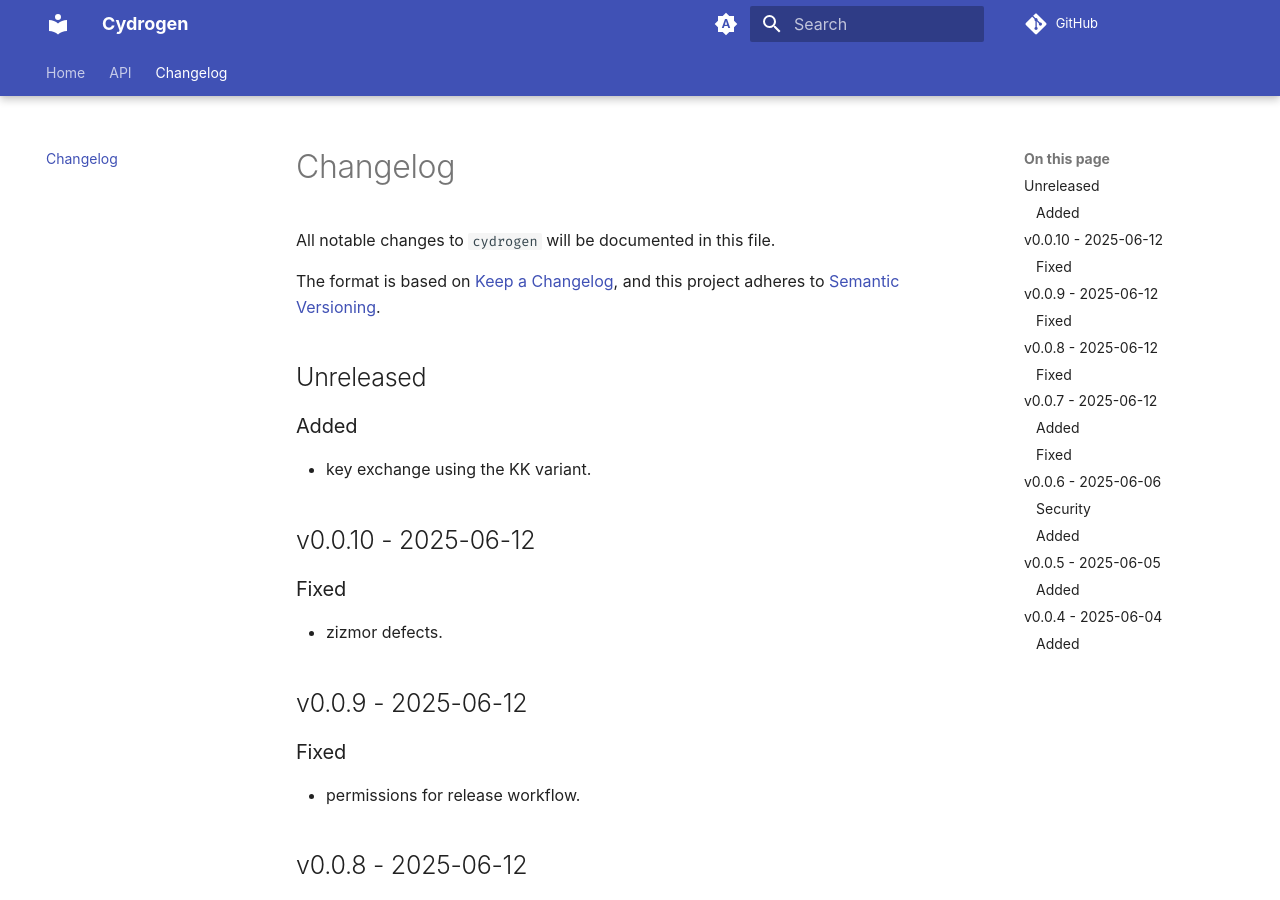
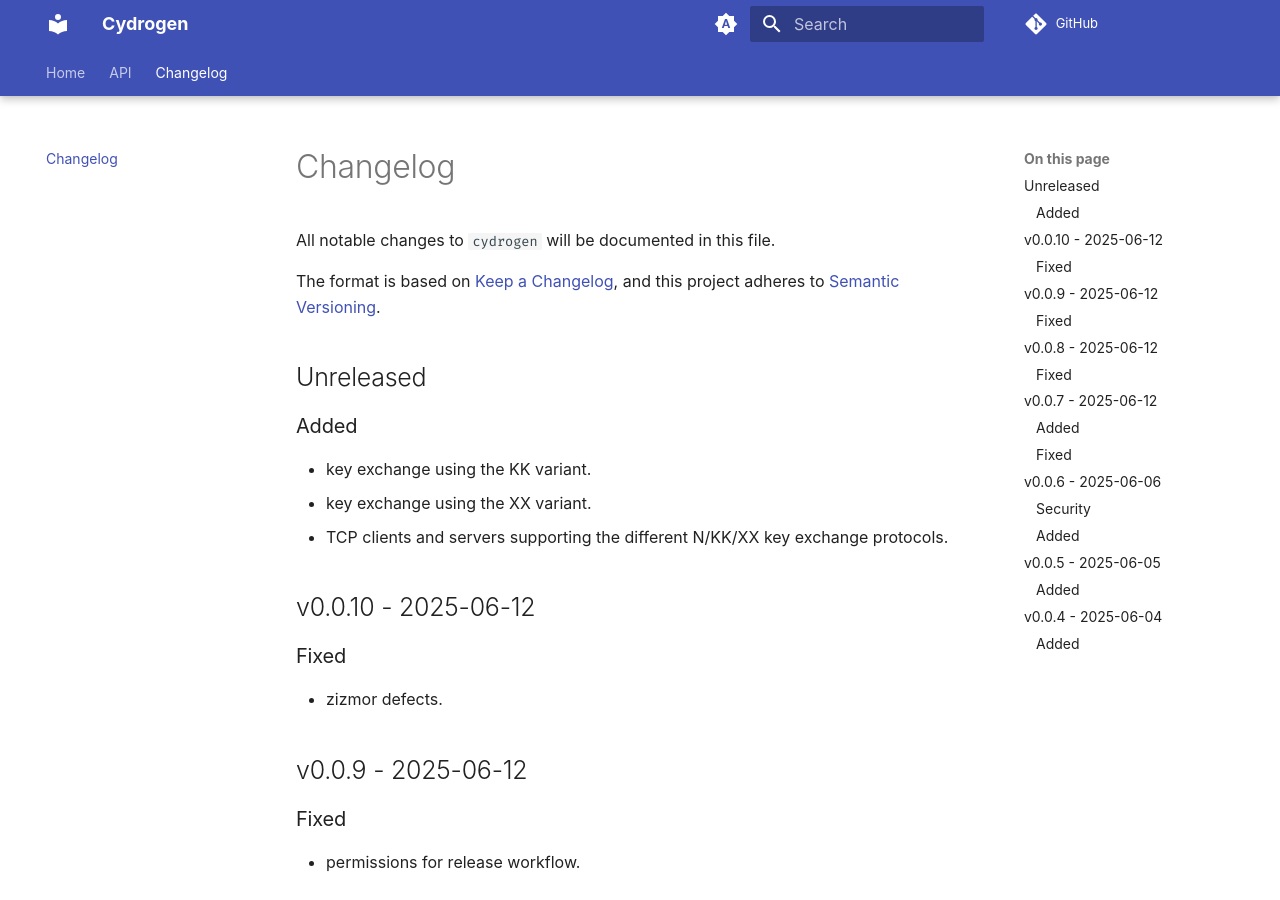
Before and after one commit to stephane-martin/cydrogen, an MkDocs documentation site: the page built from docs/CHANGELOG.md, in a window 1280 px wide and 900 px high. Built offline with MkDocs 1.6.1 and Material for MkDocs 9.7.7, drawn with Linux system fonts in a browser that asks for light colours; some web fonts are replaced; plug-ins that fetch from the network failed and are left out; comment, search, counter and statistics services are not loaded.

Commit message:
chore: update changelog

```diff
--- a/CHANGELOG.json
+++ b/CHANGELOG.json
@@ -1,7 +1,9 @@
 {
     "unreleased": {
         "added": [
-            "key exchange using the KK variant."
+            "key exchange using the KK variant.",
+            "key exchange using the XX variant.",
+            "TCP clients and servers supporting the different N/KK/XX key exchange protocols."
         ]
     },
     "v0.0.10": {
--- a/docs/CHANGELOG.md
+++ b/docs/CHANGELOG.md
@@ -10,6 +10,8 @@ and this project adheres to [Semantic Versioning](https://semver.org/spec/v2.0.0
 ### Added
 
 - key exchange using the KK variant.
+- key exchange using the XX variant.
+- TCP clients and servers supporting the different N/KK/XX key exchange protocols.
 
 ## v0.0.10 - 2025-06-12
 
```
Also changed, not shown: CHANGELOG.md (+2 -0 lines).
